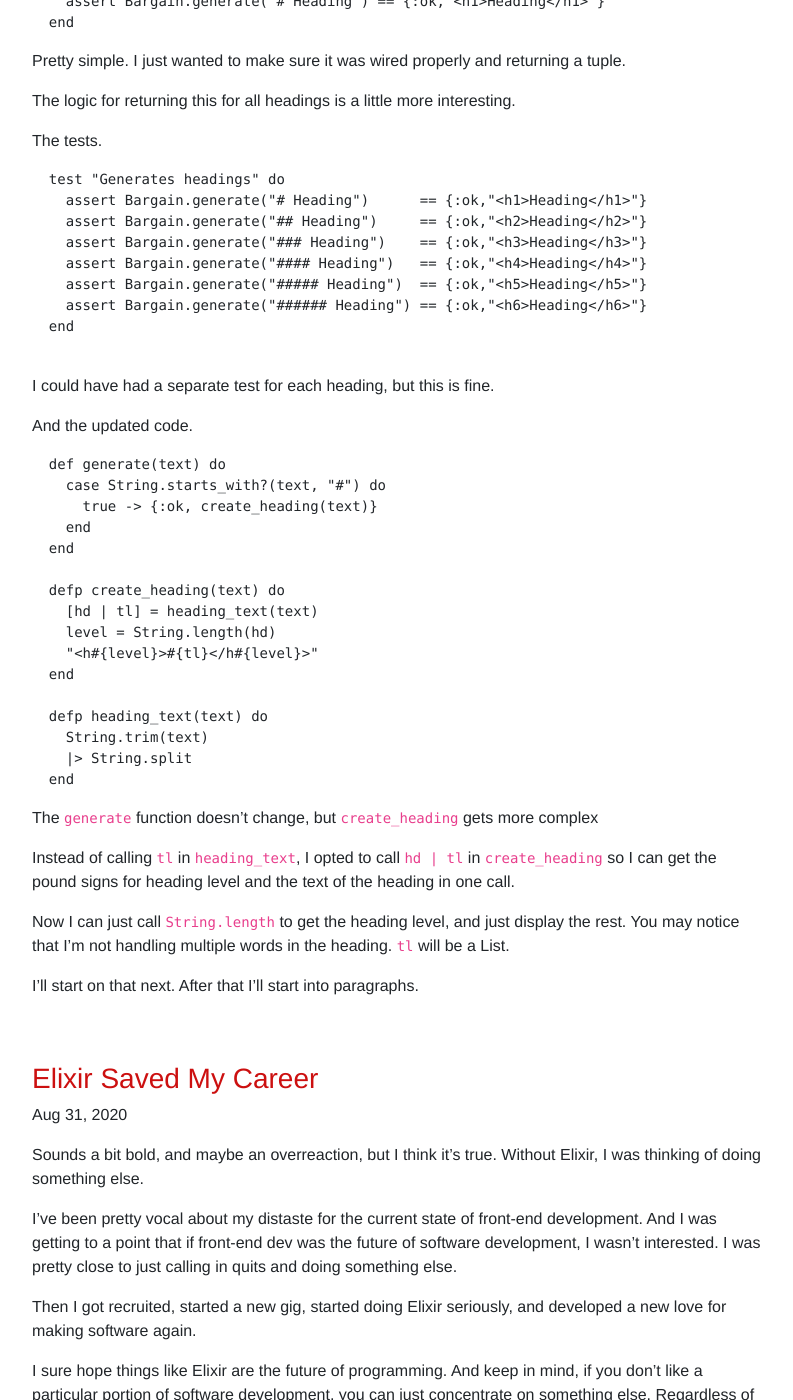
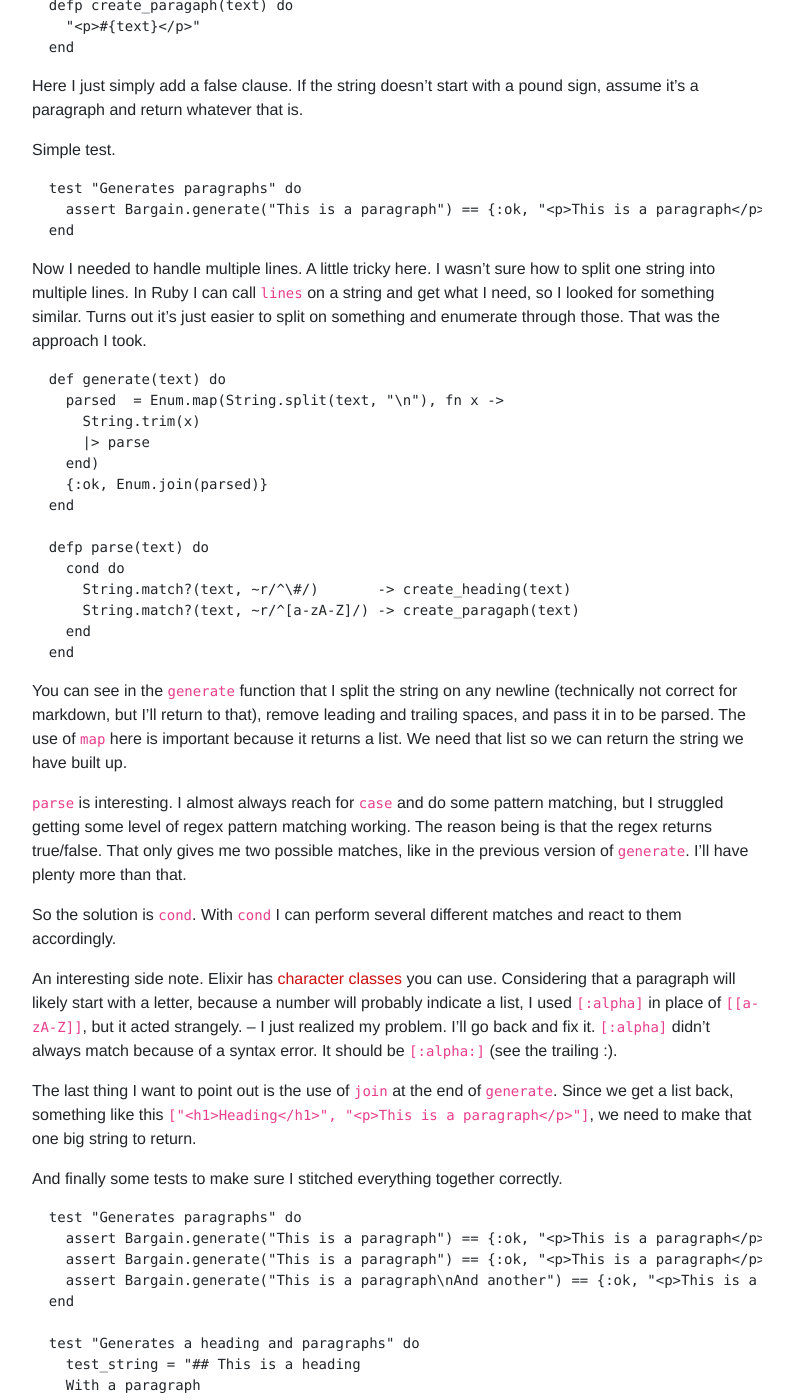
Before and after one commit to ScottRadcliff/scottradcliff.github.io, a Jekyll site: the page built from blog.html, in a window 1280 px wide and 1400 px high, scrolled down 1096 px. Shown: the whole window, without its empty margins (243-1036 px from the left). Built offline with Jekyll 4.4.1, drawn with Linux system fonts in a browser that asks for light colours; comment, search, counter and statistics services are not loaded; some of the changed text lies outside the part shown.

Commit message:
Add Parsing Paragraphs in Markdown

````diff
--- /dev/null
+++ b/_posts/2020-11-26-parsing-paragraphs-in-markdown.md
@@ -0,0 +1,111 @@
+---
+layout: post
+title: Parsing Paragraphs in Markdown
+date: 2020-11-26
+---
+
+This is the second post in a what is a series about building an Elixir library. You can see the first post here -> [Creating an Elixir Library](http://scottradcliff.com/creating-an-elixir-library.html).
+
+Now on to adding paragraphs. Which should be pretty easy. But before that, I need to add one change to the heading parsing code. I want to make sure it handles any number of words.
+
+To do this, I need to add one line to `create_heading`. Just `Enum.join(tl, " ")` which just takes everything in the tail and combines them with a space separator.
+
+```
+  defp create_heading(text) do
+    [hd | tl] = heading_text(text)
+    level = String.length(hd)
+    "<h#{level}>#{Enum.join(tl, " ")}</h#{level}>"
+  end
+
+```
+
+A couple of expectations to make sure everything works. Just add a couple of cases with multiple words.
+
+```
+  test "Generates headings" do
+    assert Bargain.generate("# Heading")                == {:ok,"<h1>Heading</h1>"}
+    assert Bargain.generate("## Heading Two")           == {:ok,"<h2>Heading Two</h2>"}
+    assert Bargain.generate("### Heading Two Three")    == {:ok,"<h3>Heading Two Three</h3>"}
+    assert Bargain.generate("#### Heading")             == {:ok,"<h4>Heading</h4>"}
+    assert Bargain.generate("##### Heading")            == {:ok,"<h5>Heading</h5>"}
+    assert Bargain.generate("###### Heading")           == {:ok,"<h6>Heading</h6>"}
+  end
+```
+And now all headings work, but we still only handle ones with pound signs. I haven't decided if I want to handle other versions.
+
+Now on to paragraphs. This seems super simple, but I ran into a few issues as I started to refactor to make sure multiple things could be handled at the same time. For example, a heading followed by a couple of paragraphs.
+
+To start I went with the ridiculously simple TDD version of just returning exactly what I want.
+
+```
+  def generate(text) do
+    case String.starts_with?(text, "#") do
+      true -> {:ok, create_heading(text)}
+      false -> {:ok, create_paragaph(text)}
+    end
+  end
+
+  defp create_paragaph(text) do
+    "<p>#{text}</p>"
+  end
+```
+
+Here I just simply add a false clause. If the string doesn't start with a pound sign, assume it's a paragraph and return whatever that is.
+
+Simple test.
+
+```
+  test "Generates paragraphs" do
+    assert Bargain.generate("This is a paragraph") == {:ok, "<p>This is a paragraph</p>"}
+  end
+```
+
+Now I needed to handle multiple lines. A little tricky here. I wasn't sure how to split one string into multiple lines. In Ruby I can call `lines` on a string and get what I need, so I looked for something similar. Turns out it's just easier to split on something and enumerate through those. That was the approach I took.
+
+```
+  def generate(text) do
+    parsed  = Enum.map(String.split(text, "\n"), fn x ->
+      String.trim(x)
+      |> parse
+    end)
+    {:ok, Enum.join(parsed)}
+  end
+
+  defp parse(text) do
+    cond do
+      String.match?(text, ~r/^\#/)       -> create_heading(text)
+      String.match?(text, ~r/^[a-zA-Z]/) -> create_paragaph(text)
+    end
+  end
+```
+
+You can see in the `generate` function that I split the string on any newline (technically not correct for markdown, but I'll return to that), remove leading and trailing spaces, and pass it in to be parsed. The use of `map` here is important because it returns a list. We need that list so we can return the string we have built up.
+
+`parse` is interesting. I almost always reach for `case` and do some pattern matching, but I struggled getting some level of regex pattern matching working. The reason being is that the regex returns true/false. That only gives me two possible matches, like in the previous version of `generate`. I'll have plenty more than that.
+
+So the solution is `cond`. With `cond` I can perform several different matches and react to them accordingly.
+
+An interesting side note. Elixir has [character classes](https://hexdocs.pm/elixir/Regex.html#module-captures) you can use. Considering that a paragraph will likely start with a letter, because a number will probably indicate a list, I used `[:alpha]` in place of `[[a-zA-Z]]`, but it acted strangely. -- I just realized my problem. I'll go back and fix it. `[:alpha]` didn't always match because of a syntax error. It should be `[:alpha:]` (see the trailing :).
+
+The last thing I want to point out is the use of `join` at the end of `generate`. Since we get a list back, something like this `["<h1>Heading</h1>", "<p>This is a paragraph</p>"]`, we need to make that one big string to return.
+
+And finally some tests to make sure I stitched everything together correctly.
+
+```
+  test "Generates paragraphs" do
+    assert Bargain.generate("This is a paragraph") == {:ok, "<p>This is a paragraph</p>"}
+    assert Bargain.generate("This is a paragraph") == {:ok, "<p>This is a paragraph</p>"}
+    assert Bargain.generate("This is a paragraph\nAnd another") == {:ok, "<p>This is a paragraph</p><p>And another</p>"}
+  end
+
+  test "Generates a heading and paragraphs" do
+    test_string = "## This is a heading
+    With a paragraph
+    and another paragraph"
+    assert Bargain.generate(test_string) == {:ok, "<h2>This is a heading</h2><p>With a paragraph</p><p>and another paragraph</p>"}
+  end
+```
+
+A couple of things here. In `Generates paragraphs`, I wanted to make sure I tested more than one paragraph at a time. And in `Generates a heading and parapgraphs`, I wanted to make sure I could test a more complete markdown string with a heading and a couple of paragraphs at the same time.
+
+Next up is links.
--- a/index.html
+++ b/index.html
@@ -15,6 +15,8 @@
   <div class="col-md-12 mt-5">
     <h2>Start here for articles.</h2>
     <ul>
+      <li class="pb-2"><a href="/parsing-paragraphs-in-markdown.html">Parsing Paragraphs in Markdown</a></li>
+      <li class="pb-2"><a href="/creating-an-elixir-library.html">Creating an Elixir Library</a></li>
       <li class="pb-2"><a href="/learning-sql-should-be-a-requirement.html">Learning SQL Should be a Requirement</a></li>
       <li class="pb-2"><a href="/piping-elixir-functions-without-arguments.html">Piping Elixir Functions Without Arguments</a></li>
       <li class="pb-2"><a href="/software-developers-and-cognitive-load.html">Software Developers and Cognitive Load</a></li>
````
